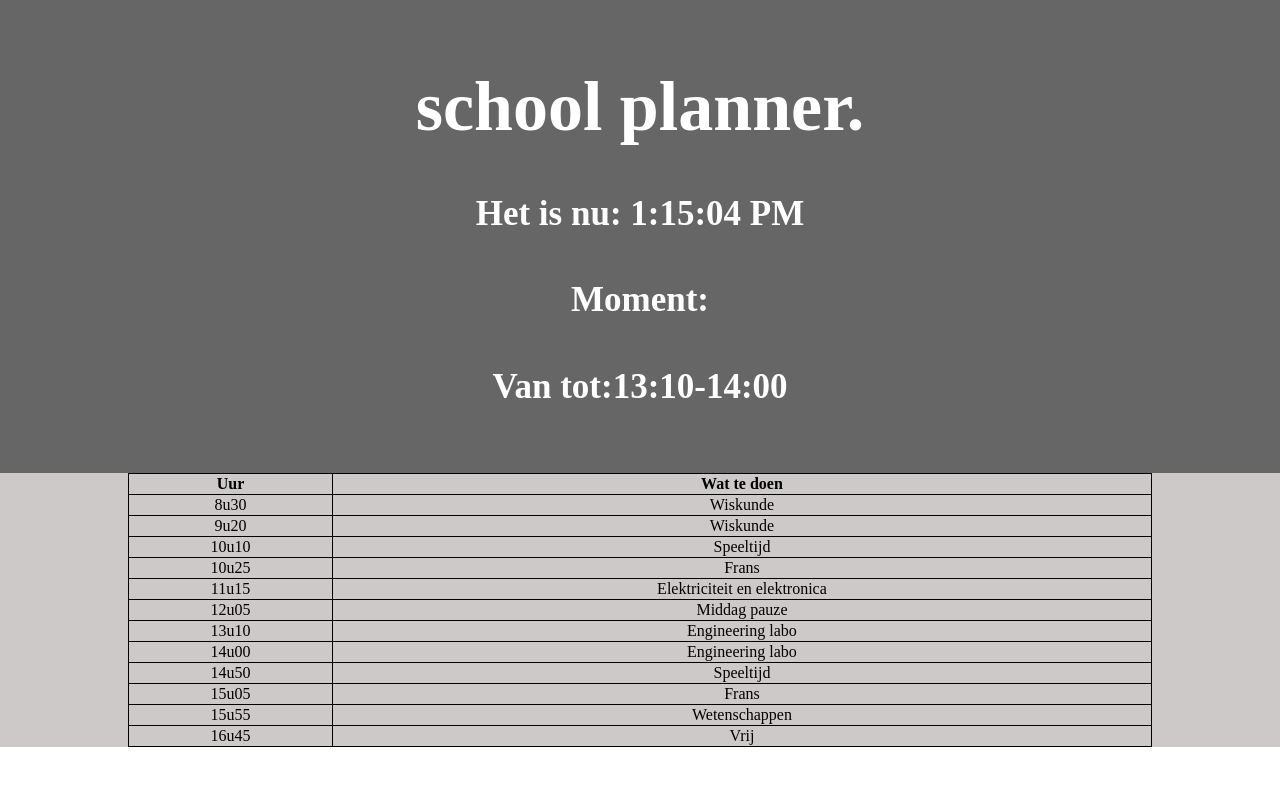
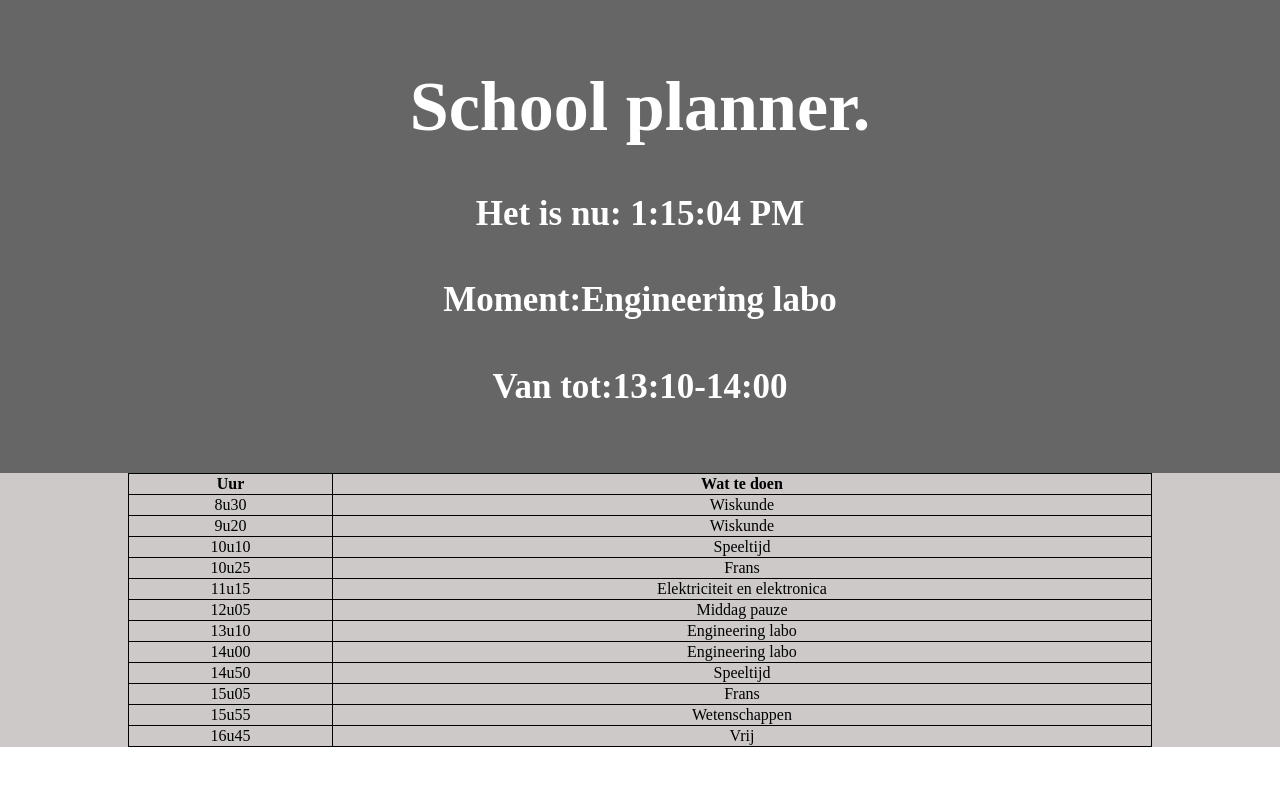
Before and after one commit to decrusader/School-planning, a plain HTML site: page index.html in a window 1280 px wide. Drawn offline with Linux system fonts and the light colour scheme.

Commit message:
minor update

```diff
--- a/index.html
+++ b/index.html
@@ -13,7 +13,7 @@
 
 <body>
     <header>
-        <h1>school planner.</h1>
+        <h1>School planner.</h1>
         <h4>Het is nu: <span id="demo"></span></h4>
         <h4>Moment:<span id="activiteit"></span></h4>
         <h4>Van tot:<span id="startminuten"></span>-<span id="eindminuten"></span></h4>
--- a/script.js
+++ b/script.js
@@ -22,17 +22,17 @@ setInterval(function () {
 }, 100);
 
 const schedule = [
-    { time: '8:30', activity: '' },
-    { time: '9:20', activity: '' },
+    { time: '8:30', activity: 'Wiskunde' },
+    { time: '9:20', activity: 'Wiskunde' },
     { time: '10:10', activity: 'Speeltijd' },
-    { time: '10:25', activity: '' },
-    { time: '11:15', activity: '' },
+    { time: '10:25', activity: 'Frans' },
+    { time: '11:15', activity: 'Elektriciteit en elektronica' },
     { time: '12:05', activity: 'Middagpauze' },
-    { time: '13:10', activity: '' },
-    { time: '14:00', activity: '' },
+    { time: '13:10', activity: 'Engineering labo' },
+    { time: '14:00', activity: 'Engineering labo' },
     { time: '14:50', activity: 'Speeltijd' },
-    { time: '15:05', activity: '' },
-    { time: '15:55', activity: '' },
+    { time: '15:05', activity: 'Frans' },
+    { time: '15:55', activity: 'Wetenschappen' },
     { time: '16:45', activity: 'vrij' },
 ]
 
```
